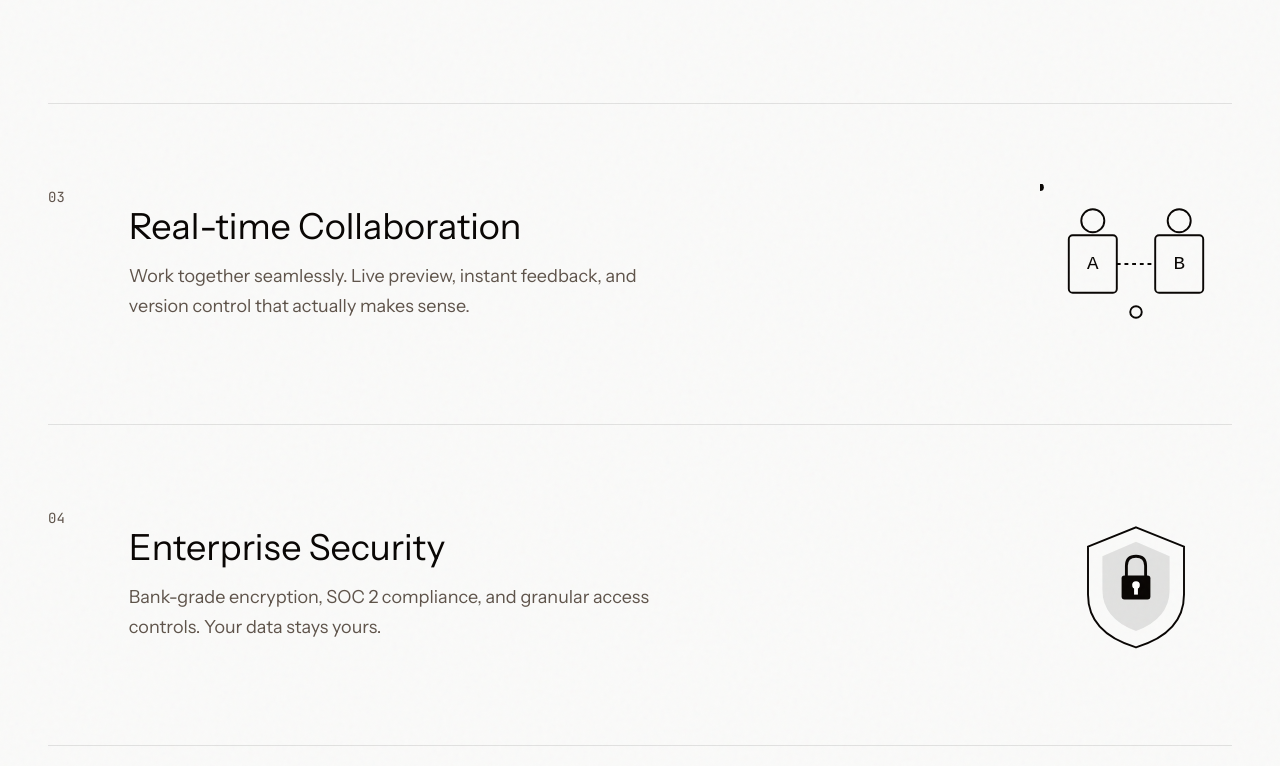
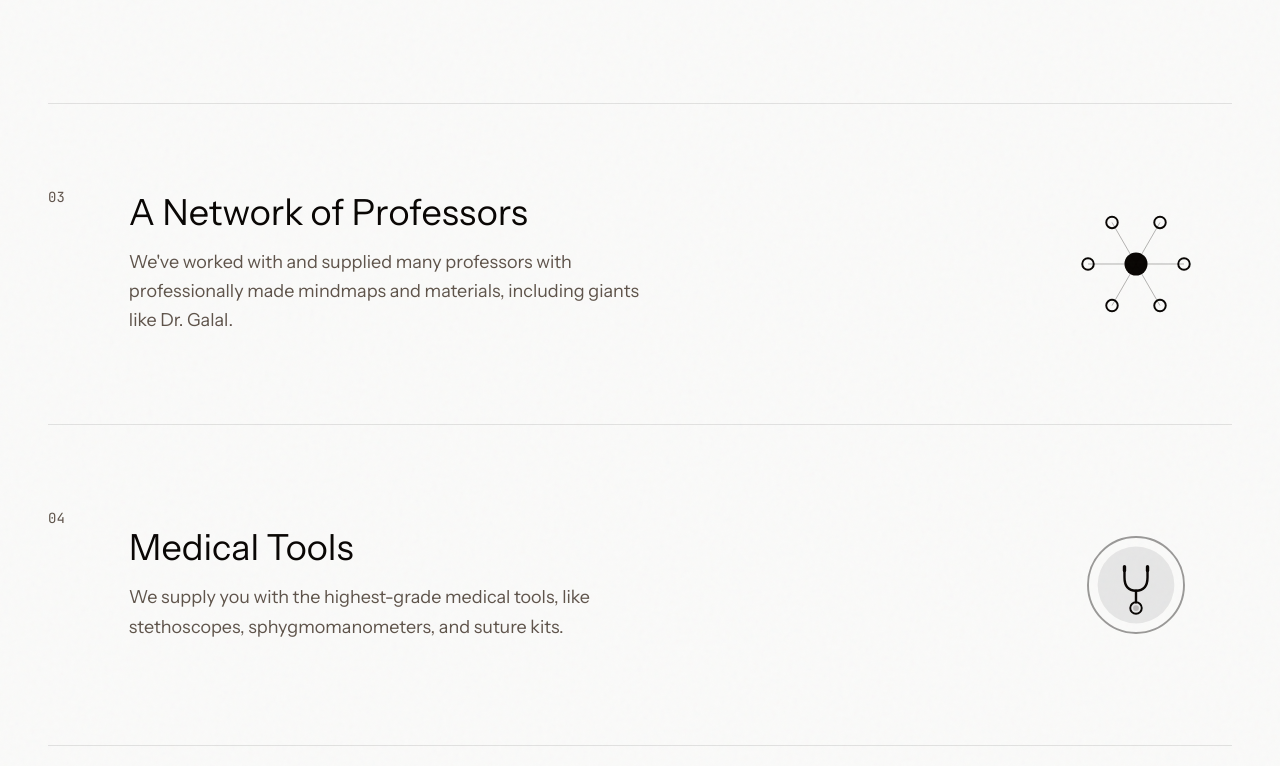
Before and after one commit to MizoWNA/MediQ-Website, a Next.js app: page / in a window 1280 px wide. Shown: the part 1734-2500 px from the top of the page. Built offline with nearby package versions, Linux system fonts and the light colour scheme.

Commit message:
feat: revamp features section and add stethoscope visual; update footer content

```diff
--- a/components/landing/features-section.tsx
+++ b/components/landing/features-section.tsx
@@ -6,26 +6,26 @@ const features = [
   {
     number: "01",
     title: "Important Mindmaps",
-    description: "Mindmaps & Notes hand-crafted for students.",
+    description: "Mindmaps & Notes hand-crafted for students of all kinds, ranging from a Y1 student to a graduating clinical doctor.",
     visual: "deploy",
   },
   {
     number: "02",
-    title: "AI-Native Workflows",
-    description: "Build intelligent applications with built-in AI capabilities. From inference to training, everything scales automatically.",
+    title: "Private Tutoring & Mentorship",
+    description: "Whether you need a professor to teach you 1-on-1 or just need a mentor to guide you, we have what you need.",
+    visual: "collab",
+  },
+  {
+    number: "03",
+    title: "A Network of Professors",
+    description: "We've worked with and supplied many professors with professionally made mindmaps and materials, including giants like Dr. Galal.",
     visual: "ai",
   },
   {
-    number: "03",
-    title: "Real-time Collaboration",
-    description: "Work together seamlessly. Live preview, instant feedback, and version control that actually makes sense.",
-    visual: "collab",
-  },
-  {
     number: "04",
-    title: "Enterprise Security",
-    description: "Bank-grade encryption, SOC 2 compliance, and granular access controls. Your data stays yours.",
-    visual: "security",
+    title: "Medical Tools",
+    description: "We supply you with the highest-grade medical tools, like stethoscopes, sphygmomanometers, and suture kits.",
+    visual: "steth",
   },
 ];
 
@@ -149,14 +149,14 @@ function CollabVisual() {
       {/* User A */}
       <g>
         <rect x="30" y="50" width="50" height="60" rx="4" fill="none" stroke="currentColor" strokeWidth="2" />
-        <text x="55" y="85" textAnchor="middle" fontSize="20" fontFamily="monospace" fill="currentColor">A</text>
+        <text x="55" y="85" textAnchor="middle" fontSize="20" fontFamily="monospace" fill="currentColor">M</text>
         <circle cx="55" cy="35" r="12" fill="none" stroke="currentColor" strokeWidth="2" />
       </g>
 
       {/* User B */}
       <g>
         <rect x="120" y="50" width="50" height="60" rx="4" fill="none" stroke="currentColor" strokeWidth="2" />
-        <text x="145" y="85" textAnchor="middle" fontSize="20" fontFamily="monospace" fill="currentColor">B</text>
+        <text x="145" y="85" textAnchor="middle" fontSize="20" fontFamily="monospace" fill="currentColor">S</text>
         <circle cx="145" cy="35" r="12" fill="none" stroke="currentColor" strokeWidth="2" />
       </g>
 
@@ -228,6 +228,148 @@ function SecurityVisual() {
   );
 }
 
+function StethoscopeVisual() {
+  return (
+    <svg viewBox="0 0 200 160" className="w-full h-full">
+      {/* Pulsing outer circle */}
+      <circle
+        cx="100"
+        cy="80"
+        r="50"
+        fill="none"
+        stroke="currentColor"
+        strokeWidth="2"
+        opacity="0.4"
+      >
+        <animate
+          attributeName="r"
+          values="45;55;45"
+          dur="2s"
+          repeatCount="indefinite"
+        />
+        <animate
+          attributeName="opacity"
+          values="0.4;0.1;0.4"
+          dur="2s"
+          repeatCount="indefinite"
+        />
+      </circle>
+
+      {/* Inner pulsing circle */}
+      <circle
+        cx="100"
+        cy="80"
+        r="40"
+        fill="currentColor"
+        opacity="0.08"
+      >
+        <animate
+          attributeName="r"
+          values="38;42;38"
+          dur="2s"
+          repeatCount="indefinite"
+        />
+        <animate
+          attributeName="opacity"
+          values="0.08;0.15;0.08"
+          dur="2s"
+          repeatCount="indefinite"
+        />
+      </circle>
+
+      {/* Stethoscope ear tubing */}
+      <path
+        d="M 88 65
+           L 88 72
+           Q 88 86 100 86
+           Q 112 86 112 72
+           L 112 65"
+        fill="none"
+        stroke="currentColor"
+        strokeWidth="2.5"
+        strokeLinecap="round"
+      />
+
+      {/* Left earpiece */}
+      <path
+        d="M 88 65 L 88 61"
+        fill="none"
+        stroke="currentColor"
+        strokeWidth="3.5"
+        strokeLinecap="round"
+      />
+
+      {/* Right earpiece */}
+      <path
+        d="M 112 65 L 112 61"
+        fill="none"
+        stroke="currentColor"
+        strokeWidth="3.5"
+        strokeLinecap="round"
+      />
+
+      {/* Central stethoscope tubing */}
+      <path
+        d="M 100 86 L 100 98"
+        fill="none"
+        stroke="currentColor"
+        strokeWidth="2.5"
+        strokeLinecap="round"
+      />
+
+      {/* Chest piece */}
+      <circle
+        cx="100"
+        cy="104"
+        r="6"
+        fill="none"
+        stroke="currentColor"
+        strokeWidth="2"
+      />
+
+      {/* Chest piece center */}
+      <circle
+        cx="100"
+        cy="104"
+        r="3"
+        fill="currentColor"
+        opacity="0.2"
+      >
+        <animate
+          attributeName="opacity"
+          values="0.2;0.5;0.2"
+          dur="1.5s"
+          repeatCount="indefinite"
+        />
+      </circle>
+
+      {/* Subtle heartbeat pulse line */}
+{/*
+      <path
+        d="M 72 80
+           L 80 80
+           L 83 76
+           L 86 84
+           L 89 80"
+        fill="none"
+        stroke="currentColor"
+        strokeWidth="1.2"
+        strokeLinecap="round"
+        strokeLinejoin="round"
+        opacity="0"
+      >
+        <animate
+          attributeName="opacity"
+          values="0;0.8;0"
+          dur="2s"
+          repeatCount="indefinite"
+        />
+      </path> */}
+    </svg>
+  );
+}
+
+
 function AnimatedVisual({ type }: { type: string }) {
   switch (type) {
     case "deploy":
@@ -238,6 +380,8 @@ function AnimatedVisual({ type }: { type: string }) {
       return <CollabVisual />;
     case "security":
       return <SecurityVisual />;
+    case "steth":
+      return <StethoscopeVisual />;
     default:
       return <DeployVisual />;
   }
--- a/components/landing/footer-section.tsx
+++ b/components/landing/footer-section.tsx
@@ -30,7 +30,7 @@ const footerLinks = {
 };
 
 const socialLinks = [
-  { name: "Twitter", href: "#" },
+  { name: "Instagram", href: "https://www.instagram.com/mediq26_/" },
   { name: "GitHub", href: "#" },
   { name: "LinkedIn", href: "#" },
 ];
@@ -55,7 +55,7 @@ export function FooterSection() {
               </a>
 
               <p className="text-muted-foreground leading-relaxed mb-8 max-w-xs">
-                The platform for teams who ship. Build, deploy, and scale with unprecedented velocity.
+                The platform for doctors of the future. Learn, Engage, and Grow at unprecedented speeds.
               </p>
 
               {/* Social Links */}
@@ -102,7 +102,7 @@ export function FooterSection() {
         {/* Bottom Bar */}
         <div className="py-8 border-t border-foreground/10 flex flex-col md:flex-row items-center justify-between gap-4">
           <p className="text-sm text-muted-foreground">
-            2025 Optimus. All rights reserved.
+            2026 MediQ. All rights reserved.
           </p>
 
           <div className="flex items-center gap-4 text-sm text-muted-foreground">
```
